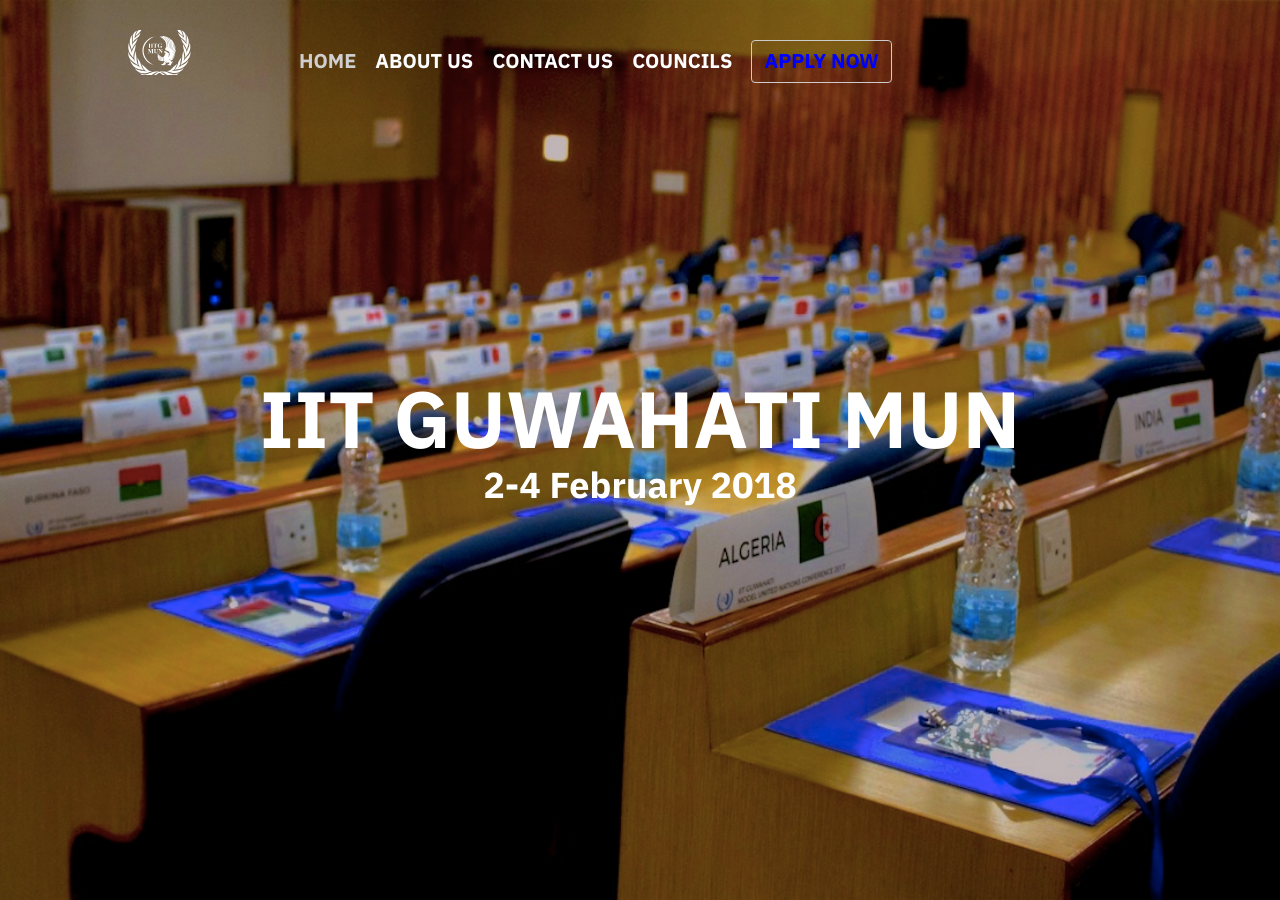
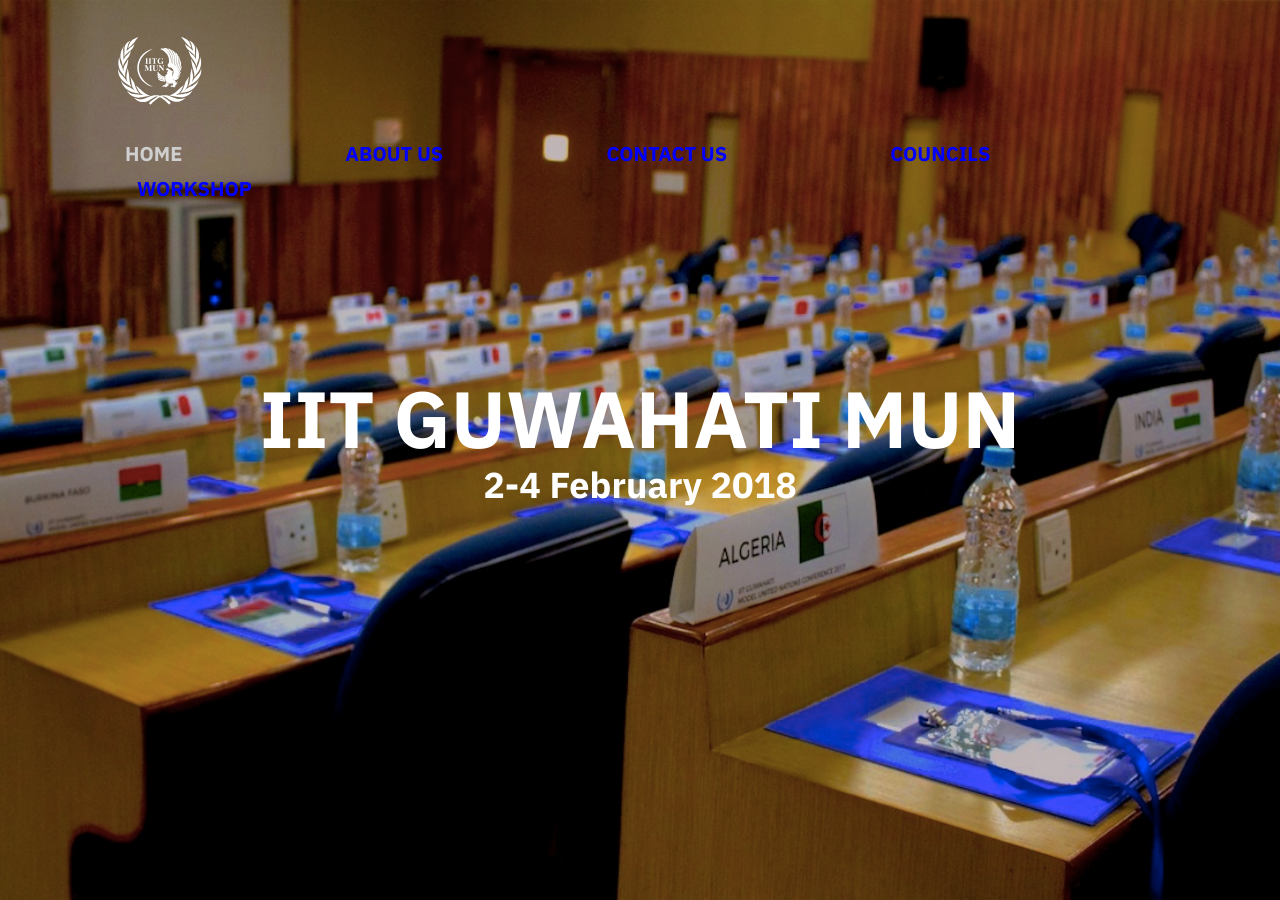
Before and after one commit to rupam170123041/IITG-MUN.github.io, a Jekyll site: the page built from index.html, in a window 1280 px wide and 900 px high. Built offline with Jekyll 4.4.1, drawn with Linux system fonts in a browser that asks for light colours; nearby versions of some CDN libraries; comment, search, counter and statistics services are not loaded.

Commit message:
some more changes

```diff
--- a/_includes/navigation.html
+++ b/_includes/navigation.html
@@ -34,7 +34,7 @@
                 </ul>
             </li> -->
             <li>
-                <a id="apply-button-main" class="btn btn-default" href="{{ site.apply-link | prepend: site.basurl }}">Apply Now</a>
+                <a id="apply-button-main" class="btn btn-default" href="{{ site.apply-link | prepend: site.basurl }}">Workshop</a>
             </li>
         </ul>
         <!-- <ul id="bottom-navlinks" class="bottom-navlinks visible-xs">
--- a/css/main.css
+++ b/css/main.css
@@ -794,7 +794,6 @@
     touch-action: manipulation;
     cursor: pointer;
     background-image: none;
-    border: 1px solid transparent;
     white-space: nowrap;
     padding: 6px 12px;
     font-size: 14px;
@@ -1826,15 +1825,15 @@
 .logo.logo-dark {
     background-image: url("../img/sprites/IITG mun logo-01 black.svg");
     background-position: center;
-    background-size: 226px 150px;}
+    background-size: 226px 200px;}
 .logo.logo-gray {
     background-image: url("../img/sprites/IITG mun logo-01 black.svg");
     background-position: center;
-    background-size: 226px 150px;}
+    background-size: 226px 200px;}
 .logo.logo-light {
     background-image: url("../img/sprites/IITG mun logo white-01.svg");
     background-position: center;
-    background-size: 226px 150px;}
+    background-size: 226px 200px;}
 .icon {
     display: inline-block;
     width: 16px;
@@ -1900,7 +1899,7 @@
     display: inline-block;
     float: left;
     width: 226px;
-    height: 65px;
+    height: 100px;
     margin-right: 20px;
     -webkit-transform: scale(0.7);
     -ms-transform: scale(0.7);
@@ -1919,7 +1918,7 @@
     -ms-transform: translate(0);
     transform: translate(0)}
 nav ul {
-    float: left;
+    float: right;
     margin: 0;
     padding: 0;
     list-style: none;
@@ -1936,7 +1935,7 @@
     transform: translateY(20px)}
 nav li {
     display: inline-block;
-    padding: 0 8px;
+    padding: 0 80px;
     vertical-align: middle}
 nav li a {
     font-size: 20px;
@@ -1944,7 +1943,7 @@
     -webkit-transition: all 0.3s;
     transition: all 0.3s;
     text-transform: uppercase;
-    color: #fff}
+    color: blue;}
 nav li a.current,nav li a:hover {
     text-decoration: none;
     color: #cfcfcf}
@@ -4190,3 +4189,6 @@
   padding-right:  15px;
   font-weight: normal;
 }
+.nav-button{
+  color: blue;
+}
```
